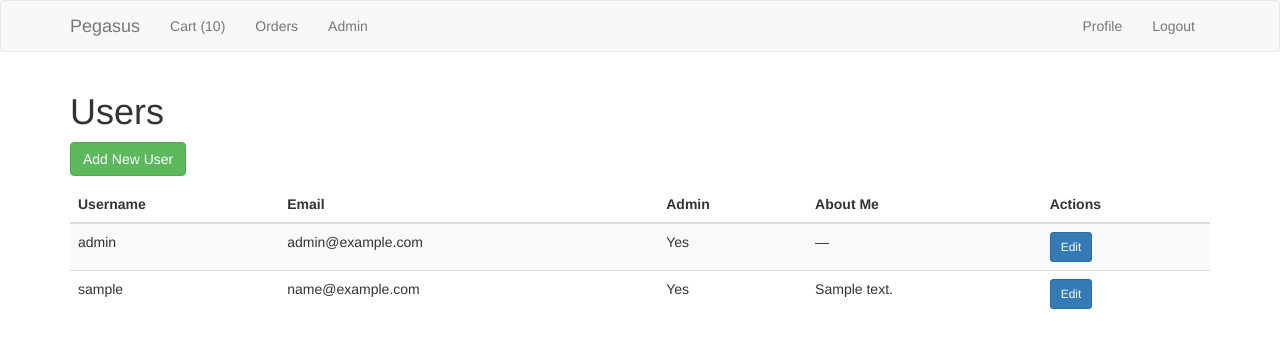
After one commit to YeeHimChow-2526/ITP4115_EA_PROJECT_PEGASUS, a Flask app: page /admin/users in a window 1280 px wide. The commit adds this page. Shown: the top 348 px of the page. Run offline with Flask 3, Linux system fonts and the light colour scheme; a user stored in the database is signed in; tables that the repository leaves empty hold one stand-in row (values such as "Sample post"); some libraries are stand-ins or nearby versions.

Commit message:
Add user management features and forms for admin interface
- Implement UserAdminForm for creating and editing users
- Add routes for user management: add_user and edit_user
- Create user management templates: users.html.j2 and edit_user.html.j2
- Update admin dashboard to include user management links
- Modify product template to handle user authentication for cart actions

```diff
--- a/app/routes.py
+++ b/app/routes.py
@@ -1,6 +1,8 @@
+import secrets
+
 from functools import wraps
 from datetime import datetime
-from flask import render_template, redirect, flash, url_for, request, abort
+from flask import render_template, redirect, flash, url_for, request, abort, make_response, session
 from flask_login import login_required, current_user, login_user, logout_user
 from werkzeug.urls import url_parse
 
@@ -10,6 +12,7 @@ from app.forms import (
     LoginForm,
     RegistrationForm,
     EditProfileForm,
+    UserAdminForm,
     PostForm,
     ResetPasswordRequestForm,
     ResetPasswordForm,
@@ -85,10 +88,13 @@ def inject_cart_count():
         cart_item_count = sum(item.quantity for item in current_user.cart_items)
     return dict(cart_item_count=cart_item_count)
 
+@app.route('/remember')
+def remember():
+    session['last_visited'] = 'admin'
+    return redirect(url_for('index'))
 
 @app.route('/', methods=['GET'])
 @app.route('/index', methods=['GET'])
-@login_required
 def index():
     page = request.args.get('page', 1, type=int)
     search = request.args.get('search', '', type=str)
@@ -117,11 +123,13 @@ def index():
 
 
 @app.route('/product/<int:product_id>', methods=['GET', 'POST'])
-@login_required
 def product_detail(product_id):
     product = Product.query.get_or_404(product_id)
     form = AddToCartForm()
     if form.validate_on_submit():
+        if not current_user.is_authenticated:
+            flash('Please login to add items to your cart.')
+            return redirect(url_for('login'))
         if product.stock < form.quantity.data:
             flash('Not enough stock available.')
         else:
@@ -207,6 +215,53 @@ def order_detail(order_id):
 @admin_required
 def admin_dashboard():
     return render_template('admin/dashboard.html.j2', title='Admin Dashboard')
+
+
+@app.route('/admin/users')
+@admin_required
+def admin_users():
+    users = User.query.order_by(User.username).all()
+    return render_template('admin/users.html.j2', title='Admin Users', users=users)
+
+
+@app.route('/admin/user/new', methods=['GET', 'POST'])
+@admin_required
+def add_user():
+    form = UserAdminForm(original_username='', original_email='')
+    if form.validate_on_submit():
+        user = User(
+            username=form.username.data,
+            email=form.email.data,
+            about_me=form.about_me.data,
+            is_admin=form.is_admin.data,
+        )
+        user.set_password(secrets.token_urlsafe(12))
+        db.session.add(user)
+        db.session.commit()
+        flash('User created successfully. They can reset their password through the normal reset flow.')
+        return redirect(url_for('admin_users'))
+    return render_template('admin/edit_user.html.j2', title='Add User', form=form)
+
+
+@app.route('/admin/user/<int:user_id>/edit', methods=['GET', 'POST'])
+@admin_required
+def edit_user(user_id):
+    user = User.query.get_or_404(user_id)
+    form = UserAdminForm(original_username=user.username, original_email=user.email, obj=user)
+    if form.validate_on_submit():
+        user.username = form.username.data
+        user.email = form.email.data
+        user.about_me = form.about_me.data
+        user.is_admin = form.is_admin.data
+        db.session.commit()
+        flash('User updated successfully.')
+        return redirect(url_for('admin_users'))
+    elif request.method == 'GET':
+        form.username.data = user.username
+        form.email.data = user.email
+        form.about_me.data = user.about_me
+        form.is_admin.data = user.is_admin
+    return render_template('admin/edit_user.html.j2', title='Edit User', form=form, user=user)
 
 
 @app.route('/admin/products')
--- a/app/templates/admin/dashboard.html.j2
+++ b/app/templates/admin/dashboard.html.j2
@@ -1,8 +1,9 @@
 {% extends "base.html.j2" %}
 {% block app_content %}
     <h1>Admin Dashboard</h1>
-    <p>Welcome, admin. Use the links below to manage products.</p>
+    <p>Welcome, admin. Use the links below to manage products and users.</p>
     <p>
         <a class="btn btn-primary" href="{{ url_for('admin_products') }}">Manage Products</a>
+        <a class="btn btn-primary" href="{{ url_for('admin_users') }}">Manage Users</a>
     </p>
 {% endblock %}
--- /dev/null
+++ b/app/templates/admin/users.html.j2
@@ -0,0 +1,35 @@
+{% extends "base.html.j2" %}
+{% block app_content %}
+    <h1>Users</h1>
+    <p>
+        <a class="btn btn-success" href="{{ url_for('add_user') }}">Add New User</a>
+    </p>
+    {% if users %}
+        <table class="table table-striped">
+            <thead>
+                <tr>
+                    <th>Username</th>
+                    <th>Email</th>
+                    <th>Admin</th>
+                    <th>About Me</th>
+                    <th>Actions</th>
+                </tr>
+            </thead>
+            <tbody>
+                {% for user in users %}
+                    <tr>
+                        <td>{{ user.username }}</td>
+                        <td>{{ user.email }}</td>
+                        <td>{{ 'Yes' if user.is_admin else 'No' }}</td>
+                        <td>{{ user.about_me or '—' }}</td>
+                        <td>
+                            <a class="btn btn-sm btn-primary" href="{{ url_for('edit_user', user_id=user.id) }}">Edit</a>
+                        </td>
+                    </tr>
+                {% endfor %}
+            </tbody>
+        </table>
+    {% else %}
+        <p>No users found.</p>
+    {% endif %}
+{% endblock %}
--- a/app/templates/product.html.j2
+++ b/app/templates/product.html.j2
@@ -15,6 +15,7 @@
             {% if product.is_on_sale %}
                 <p><span class="label label-danger">On Sale</span></p>
             {% endif %}
+            {% if current_user.is_authenticated %}
                 <form method="post" class="form-inline">
                     {{ form.hidden_tag() }}
                     <div class="form-group">
@@ -23,6 +24,11 @@
                     <button type="submit" class="btn btn-success">{{ form.submit.label.text }}</button>
                     <a href="{{ url_for('index') }}" class="btn btn-default">Back to catalog</a>
                 </form>
+            {% else %}
+                <p>Please <a href="{{ url_for('login') }}">log in</a> to add this product to your cart.</p>
+                <a href="{{ url_for('login') }}" class="btn btn-primary">Login</a>
+                <a href="{{ url_for('index') }}" class="btn btn-default">Back to catalog</a>
+            {% endif %}
         </div>
     </div>
 {% endblock %}
```
Also changed, not shown: app/forms.py (+25 -0 lines), app/templates/admin/edit_user.html.j2 (added, +35 -0 lines). Lines whose indentation alone changed are shown as unchanged.
